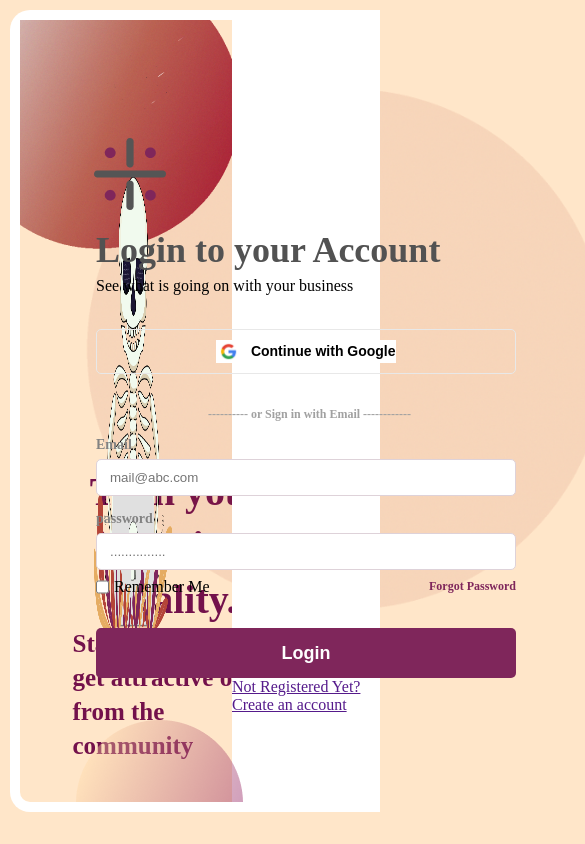
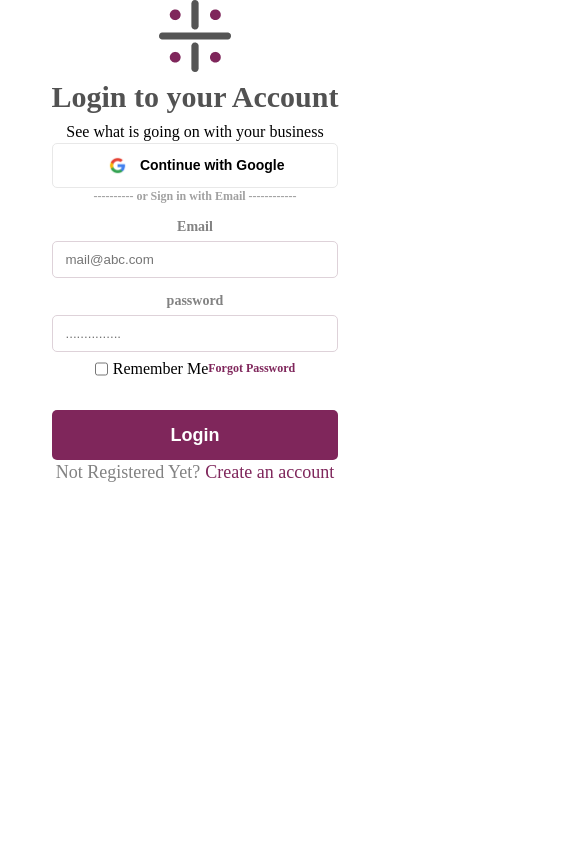
Before and after one commit to Irirwanirira/slack, a plain HTML site: page index.html in a window 390 px wide. Shown: the top 844 px of the page, 585 px wide, since content can reach past the window. Drawn offline with Linux system fonts and the light colour scheme.

Commit message:
Modify styles

```diff
--- a/style.css
+++ b/style.css
@@ -217,3 +217,109 @@ body{
     margin-top: 2rem;
     cursor: pointer;
 }
+
+.Create_account{
+    display: flex;
+    /* margin-left: 5rem; */
+    justify-items: center;
+    padding-top: 8rem;
+}
+
+.Create_account a{
+    text-decoration: none;
+    color: #828282;
+    font-weight: 400;
+    font-size: 18px;
+    line-height: 24.55px;
+}
+
+.Create_account a span{
+    color:#7F265B;
+    margin-left: 5px;
+}
+
+@media only screen and (max-width: 768px){
+    body{
+        margin: 0;
+        padding: 0;
+        background-color: #fff;
+    }
+    .container{
+        display: flex;
+        flex-direction: column;
+        justify-content: center;
+        align-items: center;
+    }
+
+    .image-side{
+        display: none;
+    }
+
+    .form-side{
+        width: 100%;
+        height: 100%;
+        padding: 0;
+        margin: 0;
+        border-radius: 0;
+    }
+
+    .logo{
+        margin: 0;
+    }
+
+    .form{
+        margin-top: 0;
+    }
+
+    .form_elements h1{
+        width: 100%;
+        font-size: 30px;
+        text-align: center;
+    }
+
+    .business_style{
+        width: 100%;
+        text-align: center;
+        margin: 0;
+    }
+
+    .sign_with_google{
+        width: 100%;
+        margin: 0;
+    }
+
+    .sign_with_email{
+        margin: 0;
+        text-align: center;
+    }
+
+    .form{
+        margin-top: 0;
+    }
+
+    .form label{
+        width: 100%;
+        text-align: center;
+    }
+
+    .input{
+        width: 100%;
+    }
+
+    .check_box_forget{
+        width: 100%;
+        justify-content: center;
+    }
+
+    .button{
+        width: 100%;
+    }
+
+    .Create_account{
+        padding-top: 0;
+    }
+
+    .Create_account a{
+        text-align: center;
+    }
+}
```
